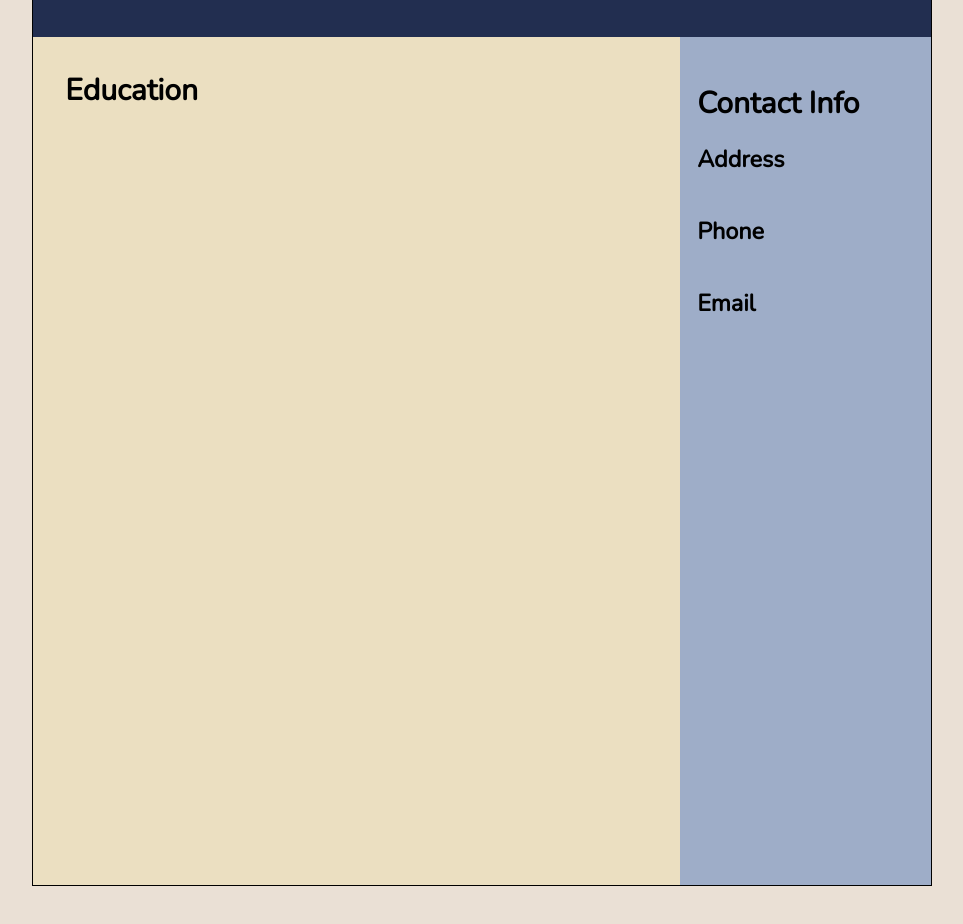
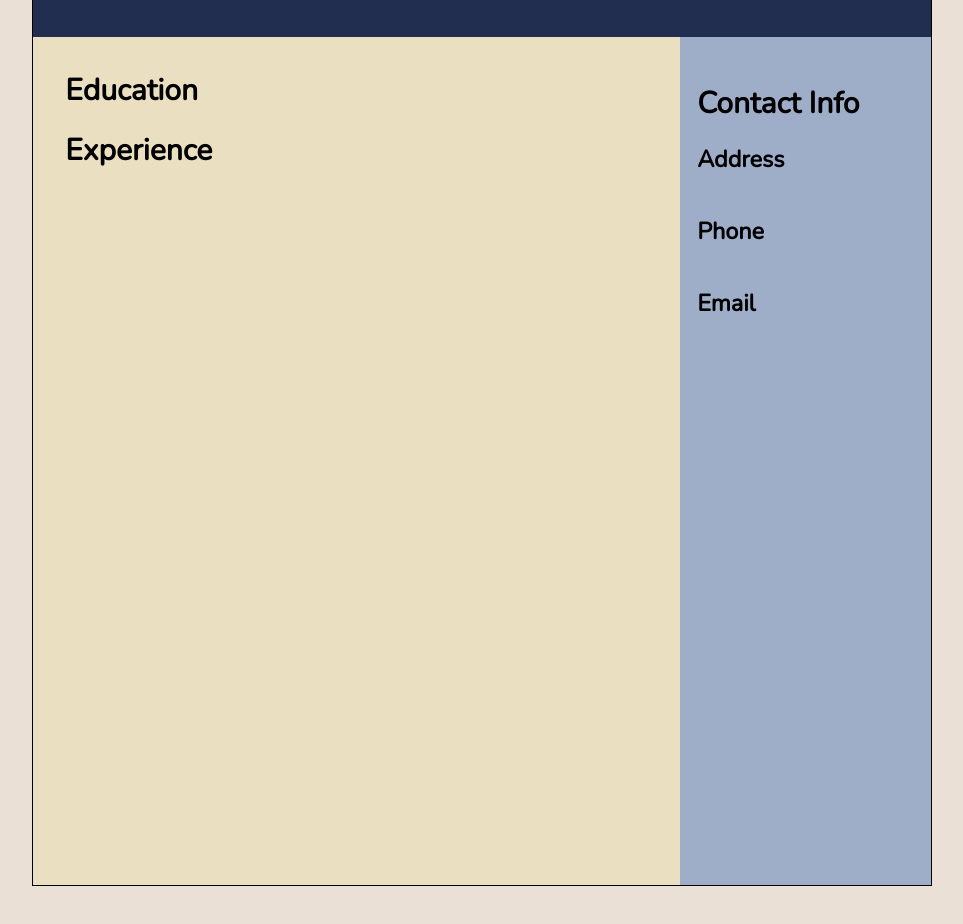
Before and after one commit to ArjunSaili1/ResumeGenerator, a React (Create React App) app: page / in a window 1280 px wide. Shown: the part 1740-2664 px from the top of the page, without its empty margins (158-1121 px from the left). Built offline with nearby package versions, Linux system fonts and the light colour scheme; the HTML template or start-up script is replaced by a standard one.

Commit message:
Create Experience Preview Section

```diff
--- a/src/components/ResumePreview/ResumePreview.js
+++ b/src/components/ResumePreview/ResumePreview.js
@@ -2,6 +2,7 @@ import React, { Component } from "react";
 import PreviewHeader from "./ResumePreviewSections/PreviewHeader";
 import PreviewSidebar from "./ResumePreviewSections/PreviewSidebar";
 import EduSectionPreview from "./ResumePreviewSections/EduSectionPreview";
+import ExpSectionPreview from "./ResumePreviewSections/ExpSectionPreview"
 
 class ResumePreview extends Component {
 
@@ -13,6 +14,7 @@ class ResumePreview extends Component {
                 <PreviewHeader name={name} title={title}/>
                 <div className="resume-preview-main">
                     <EduSectionPreview info={educationInfo}/>
+                    <ExpSectionPreview info={experienceInfo}/>
                 </div>
                 <PreviewSidebar address={address} phone={phone} email={email}/>
             </div>
--- /dev/null
+++ b/src/components/ResumePreview/ResumePreviewSections/ExpSectionPreview.js
@@ -0,0 +1,26 @@
+import React, { Component } from "react";
+
+class ExpPreviewSection extends Component{
+
+    render(){
+        return(
+            <div>
+                <h2>Experience</h2>
+                {
+                    Object.keys(this.props.info).map((section)=>{
+                        return(
+                            <div key={section} className="preview-section">
+                                <h5>{this.props.info[section].position}</h5>
+                                <h5>{this.props.info[section].company}</h5>
+                                <h5>{this.props.info[section].expLocation}</h5>
+                                <h5>{this.props.info[section].fromYear} - {this.props.info[section].toYear}</h5>
+                            </div>
+                        )
+                    })
+                }
+            </div>
+        )
+    }
+}
+
+export default ExpPreviewSection
```
